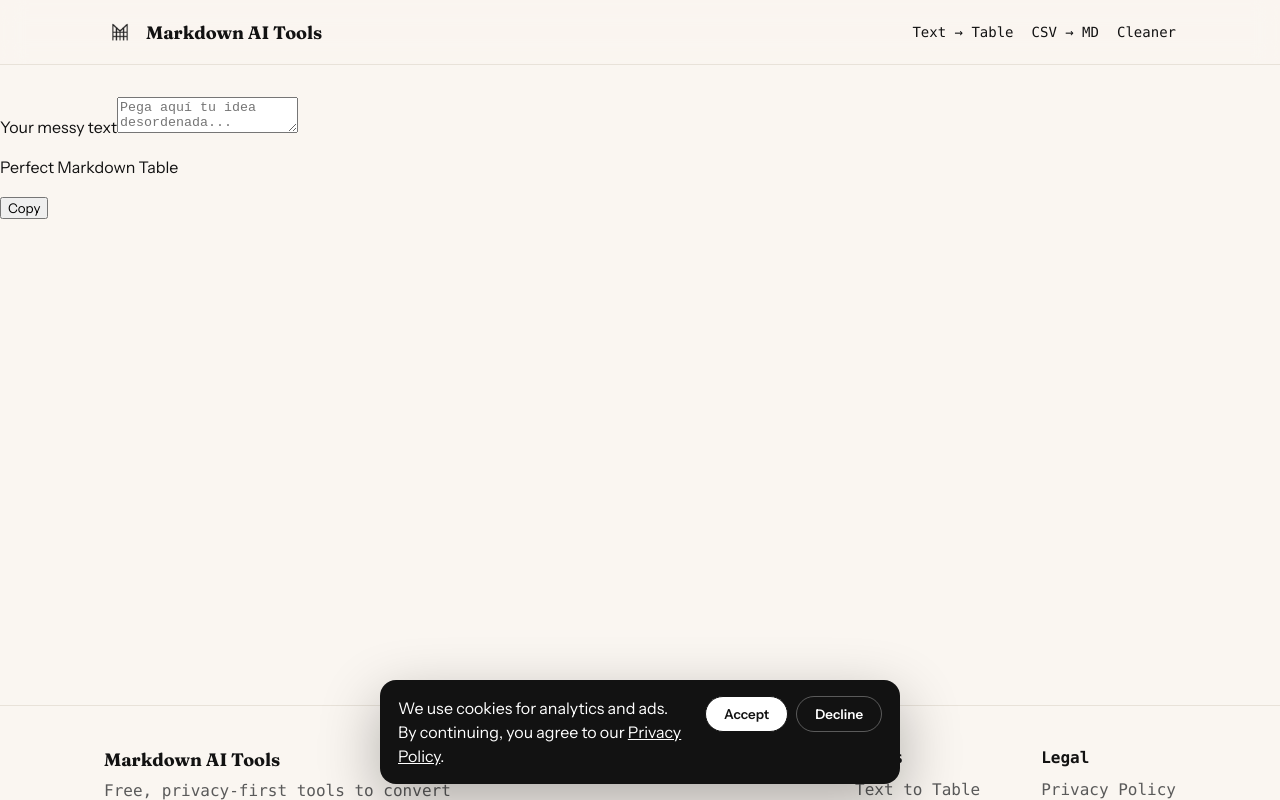
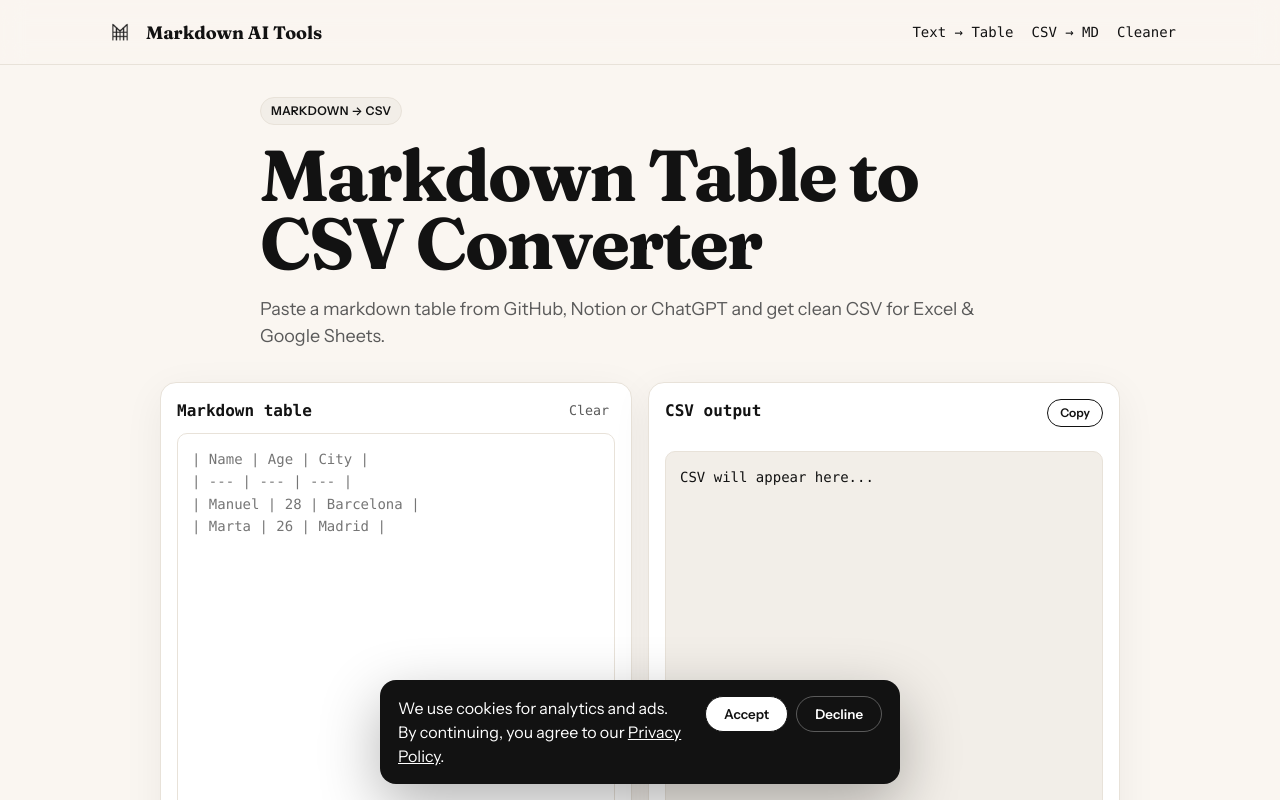
Before and after one commit to lecodev-26/markdown-ai-tools, a React (Vite) app: page /text-to-table in a window 1280 px wide. Shown: the top 800 px of the page. Built offline with nearby package versions, Linux system fonts and the light colour scheme.

Commit message:
Update TextToTable.jsx

```diff
--- a/src/pages/TextToTable.jsx
+++ b/src/pages/TextToTable.jsx
@@ -1,83 +1,36 @@
-import { useState, useMemo } from 'react'
+import React, { useCallback } from 'react'
+import ToolLayout from '../components/ToolLayout.jsx'
+import Converter from '../components/Converter.jsx'
+import AdSlot from '../components/AdSlot.jsx'
+import { markdownToCsv } from '../utils/parsers.js'
 
-function smartParse(text) {
-  const t = text.trim()
-  if (!t) return ""
-
-  // CASO 1: Si es una sola frase larga tipo "quiero una web para..." -> modo Campo/Valor para IA
-  const isSingleBlock = t.split('\n').length <= 2 && t.split(',').length >= 3
-
-  if (isSingleBlock) {
-    const parts = t.split(',').map(s => s.trim()).filter(Boolean)
-    let rows = []
-
-    parts.forEach(p => {
-      const low = p.toLowerCase()
-      if (low.includes('web para mi') || low.includes('se llama')) {
-        const name = p.match(/se llama (.+)/i)?.[1] || p
-        rows.push(['Negocio', name.replace('Old School Barber','Old School Barber').trim()])
-        if (low.includes('barberia')) rows.push(['Tipo', 'Barbería en Barcelona'])
-      } else if (low.includes('corta') || low.includes('pelo') || low.includes('barba') || low.includes('combo')) {
-        // Servicios
-        if (low.includes('corta')) rows.push(['Servicio 1', p.replace('corta pelo hombre','Corte pelo hombre').trim() + (p.includes('€')?'':'')])
-        else if (low.includes('barba') &&!low.includes('combo')) rows.push(['Servicio 2', p.includes('€')? p : p + ' - 10€'])
-        else if (low.includes('combo')) rows.push(['Servicio 3', p.includes('€')? p : p + ' - 20€'])
-        else rows.push(['Servicio', p])
-      } else if (low.includes('abre') || low.includes('lunes') || low.includes('horario')) {
-        rows.push(['Horario', p.replace('abre de','').trim()])
-      } else if (low.includes('instagram') || low.includes('@')) {
-        rows.push(['Instagram', p.match(/@\w+/)?.[0] || p])
-      } else if (low.includes('negra') || low.includes('dorada') || low.includes('color')) {
-        rows.push(['Colores', p.replace('quiero que sea','').trim()])
-      } else if (low.includes('estilo')) {
-        rows.push(['Estilo', p.replace('estilo','').trim()])
-      } else {
-        // fallback generico
-        if (p.length > 5) rows.push(['Info', p])
-      }
-    })
-
-    // Si no detectó nada, usa split inteligente
-    if (rows.length < 3) {
-      rows = parts.map((p,i) => [`Dato ${i+1}`, p])
+export default function TableToCsv() {
+  const convert = useCallback((input) => {
+    if (!input.trim()) {
+      return 'CSV will appear here...'
     }
 
-    let md = `| Campo | Valor |\n|---|---|\n`
-    rows.forEach(([k,v]) => { md += `| ${k} | ${v} | \n` })
-    return md
-  }
-
-  // CASO 2: Tu lógica antigua para listas tipo John Doe - email - CEO
-  const lines = t.split('\n').filter(l=>l.trim())
-  const parsed = lines.map(l => l.split(' - ').map(s=>s.trim()))
-  const maxCols = Math.max(...parsed.map(r=>r.length))
-
-  let md = `| ${Array(maxCols).fill('').map((_,i)=>`Col ${i+1}`).join(' | ')} |\n`
-  md += `| ${Array(maxCols).fill('---').join(' | ')} |\n`
-  parsed.forEach(r => {
-    while(r.length < maxCols) r.push('')
-    md += `| ${r.join(' | ')} |\n`
-  })
-  return md
-}
-
-export default function TextToTable() {
-  const [input, setInput] = useState("")
-  const output = useMemo(() => smartParse(input), [input])
+    return markdownToCsv(input)
+  }, [])
 
   return (
-    <div className="grid md:grid-cols-2 gap-6">
-      <div>
-        <label className="text-xs font-mono">Your messy text</label>
-        <textarea value={input} onChange={e=>setInput(e.target.value)}
-          placeholder="Pega aquí tu idea desordenada..."
-          className="w-full h-[300px] border p-3 font-mono text-sm" />
-      </div>
-      <div>
-        <label className="text-xs font-mono">Perfect Markdown Table</label>
-        <pre className="w-full h-[300px] bg-[#f6f3ec] p-3 text-sm overflow-auto whitespace-pre-wrap">{output}</pre>
-        <button onClick={()=>navigator.clipboard.writeText(output)} className="mt-2 text-xs border px-3 py-1 rounded-full">Copy</button>
-      </div>
-    </div>
+    <ToolLayout
+      badge="Markdown → CSV"
+      title="Markdown Table to CSV Converter"
+      description="Paste a markdown table from GitHub, Notion or ChatGPT and get clean CSV for Excel & Google Sheets."
+    >
+      <Converter
+        inputLabel="Markdown table"
+        outputLabel="CSV output"
+        placeholder={`| Name | Age | City |
+| --- | --- | --- |
+| Manuel | 28 | Barcelona |
+| Marta | 26 | Madrid |`}
+        convertFn={convert}
+        downloadExt="csv"
+      />
+
+      <AdSlot />
+    </ToolLayout>
   )
 }
```
